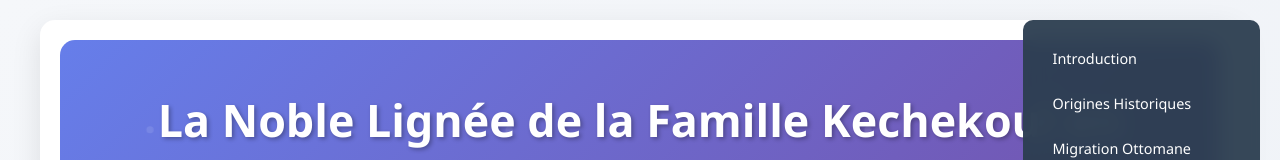
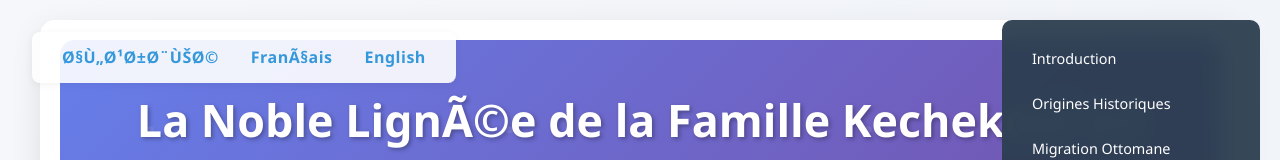
Before and after one commit to MohamedKechekoul/kechekoul-family-genealogy-fr, a plain HTML site: page index.html in a window 1280 px wide. Shown: the top 160 px of the page. Drawn offline with Linux system fonts and the light colour scheme.

Commit message:
Update index.html

```diff
--- a/index.html
+++ b/index.html
@@ -1,6 +1,44 @@
 <!DOCTYPE html>
 <html lang="fr" dir="ltr">
 <head>
+	<div class="language-switcher">
+	  <a href="https://mohamedkechekoul.github.io/Kechekoul-family-research/" title="Arabic" class="lang-ar">العربية</a>
+	  <a href="https://mohamedkechekoul.github.io/kechekoul-family-genealogy-fr/" title="Français" class="lang-fr">Français</a>
+	  <a href="https://mohamedkechekoul.github.io/kechekoul-family-genealogy-Eng/" title="English" class="lang-en">English</a>
+	</div>
+	<!-- Language Switcher End -->
+
+	<style>
+	.language-switcher {
+	  position: absolute;
+	  top: 32px;
+	  left: 32px;
+	  z-index: 9999;
+	  background: rgba(255,255,255,0.9);
+	  border-radius: 8px;
+	  box-shadow: 0 2px 8px rgba(0,0,0,0.05);
+	  display: flex;
+	  gap: 0.5em;
+	  padding: 8px 18px;
+	  font-family: inherit;
+	}
+
+	.language-switcher a {
+	  color: #3498db;
+	  font-weight: bold;
+	  text-decoration: none;
+	  padding: 3px 12px;
+	  border-radius: 5px;
+	  transition: background 0.2s, color 0.2s;
+	  font-size: 1em;
+	  letter-spacing: 0.5px;
+	}
+
+	.language-switcher a:hover, .language-switcher .active {
+	  background: #3498db;
+	  color: #fff;
+	}
+	</style>
     <meta charset="UTF-8">
     <meta name="viewport" content="width=device-width, initial-scale=1.0">
     <meta name="description" content="Recherche complète sur la noble lignée de la famille Kechekoul en Algérie de l'Émir Mohammed al-Kachkali à Ali ibn Abi Talib - Étude documentée avec preuves officielles">
```
